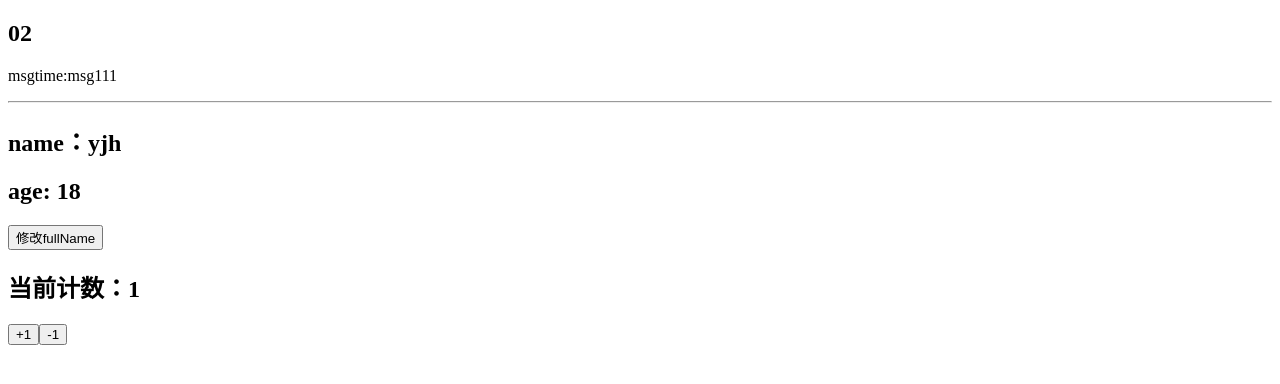
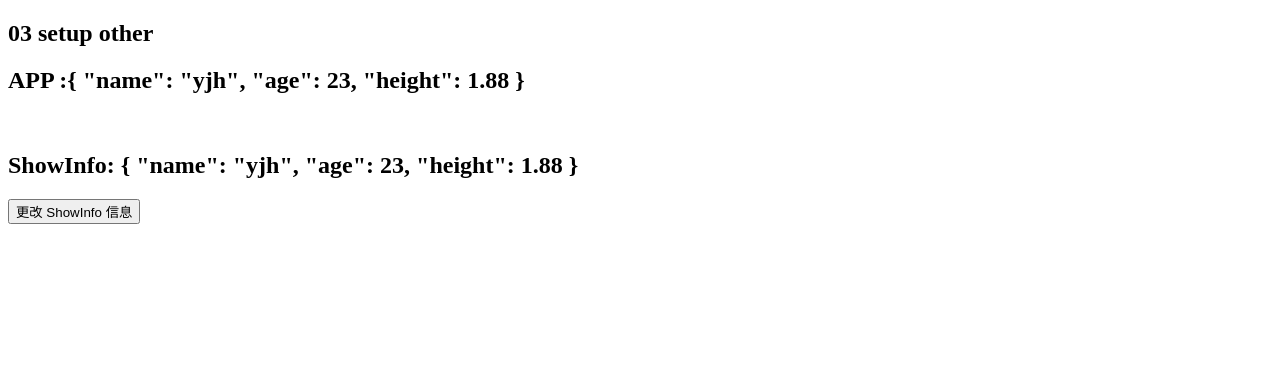
Before and after one commit to Arknighter/vue_composition_api, a Vue app: page / in a window 1280 px wide. Shown: the top 384 px of the page. Built offline with nearby package versions, Linux system fonts and the light colour scheme.

Commit message:
new file:   "src/03Setup\347\232\204\345\205\266\344\273\226\345\207\275\346\225\260/App.vue" 	new file:   "src/03Setup\347\232\204\345\205\266\344\273\226\345\207\275\346\225\260/ShowInfo.vue"

```diff
--- /dev/null
+++ b/src/03Setup的其他函数/App.vue
@@ -0,0 +1,42 @@
+<template>
+    <h2>03 setup other</h2>
+    <h2>APP :{{  myinfo }}</h2>
+    <br>
+    <ShowInfo :info="myinfo" @emitShowinfoBtn="emitShowinfoBtn"></ShowInfo>
+
+</template>
+
+<script>
+import { reactive } from 'vue';
+import ShowInfo from './ShowInfo.vue'
+export  default{
+    components:{
+        ShowInfo
+    },
+    setup(){
+        //本地定义多个数据，都需要传递给子组件
+        // name,age,height
+        const myinfo = reactive({
+            name:"yjh",
+            age:23,
+            height:1.88
+        })
+
+        const emitShowinfoBtn = (context) => {
+            myinfo.name = context
+        }
+
+        return{
+            myinfo,
+            emitShowinfoBtn
+        }
+    }
+
+}
+
+</script>
+
+<style scoped>
+
+
+</style>
--- /dev/null
+++ b/src/03Setup的其他函数/ShowInfo.vue
@@ -0,0 +1,30 @@
+<template>
+    <h2>ShowInfo: {{ info }}</h2>
+    <!-- 不推荐子组件内改父组件的内容，只能用不能改 -->
+    <!-- 如果确实要改  要把这个事件传出去，由父组件改数据   vue是单向数据流 -->
+    <button @click="ShowInfoBtn"> 更改 ShowInfo 信息</button>
+</template>
+
+<script>
+export default {
+    props: {
+        info: {
+            type: Object,
+            default: () => ({})
+        }
+    },
+    emits: ['emitShowinfoBtn'],
+    setup(props, context) {
+        const ShowInfoBtn = () => {
+            context.emit("emitShowinfoBtn", "New-Name")
+        }
+        return {
+            ShowInfoBtn
+        }
+    }
+
+}
+
+</script>
+
+<style scoped></style>
--- a/src/main.js
+++ b/src/main.js
@@ -2,7 +2,8 @@ import { createApp } from 'vue'
 
 // import App from './01Setup体验/App.vue'
 
-import App from './02Setup定义数据/App.vue'
+// import App from './02Setup定义数据/App.vue'
+import App from './03Setup的其他函数/App.vue'
 
 // import App from './02Setup定义数据/AppCat.vue'
 createApp(App).mount('#app')
```
